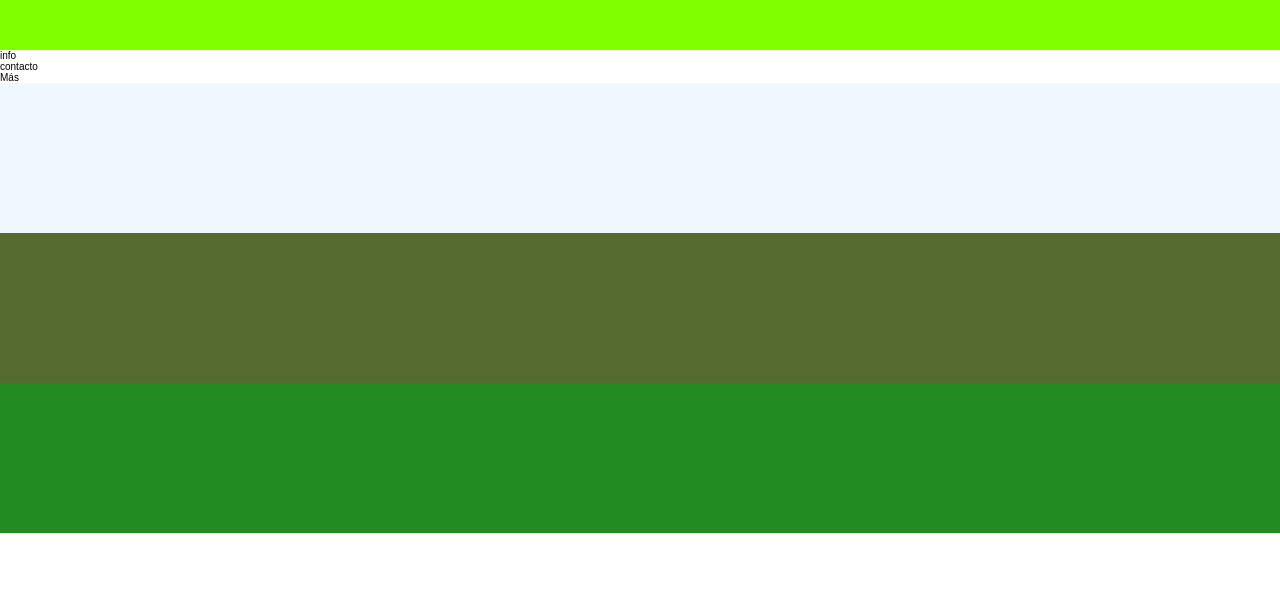
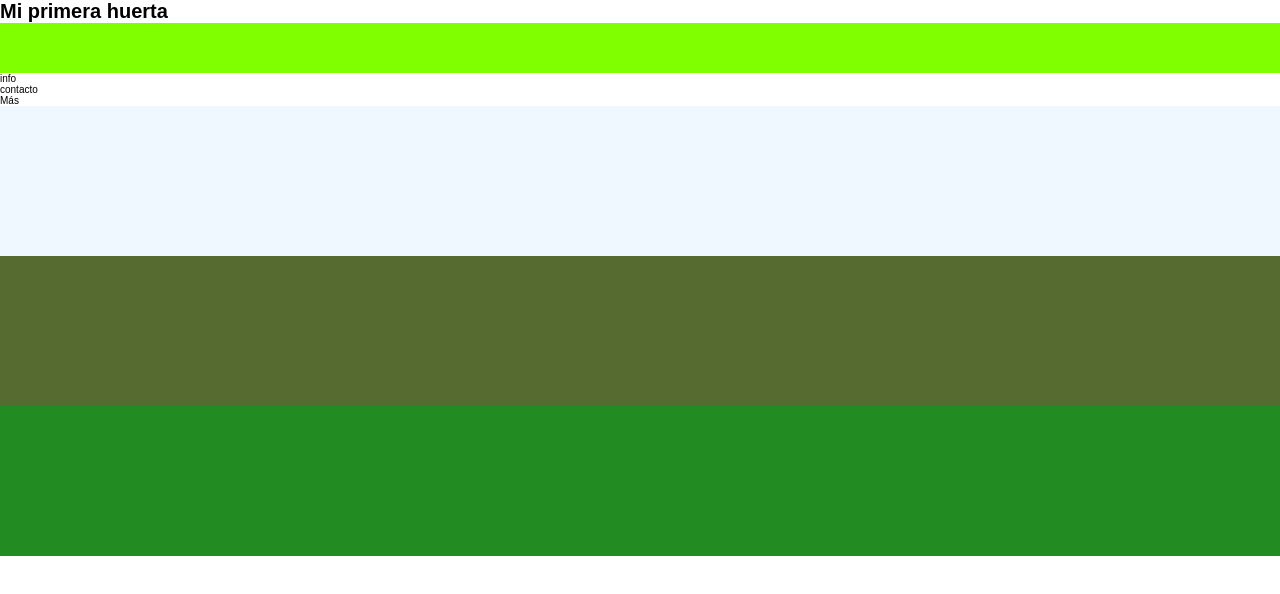
Before and after one commit to paulac123/huerta-en-casa, a plain HTML site: page index.html in a window 1280 px wide. Drawn offline with Linux system fonts and the light colour scheme.

Commit message:
anexe un titulo

```diff
--- a/index.html
+++ b/index.html
@@ -7,6 +7,7 @@
     <link rel="stylesheet" href="./styles.css"
 </head>
 <body>
+    <h1>Mi primera huerta</h1>
     <nav class="nav"></nav>
     <ul>
         <li>info</li>
```
